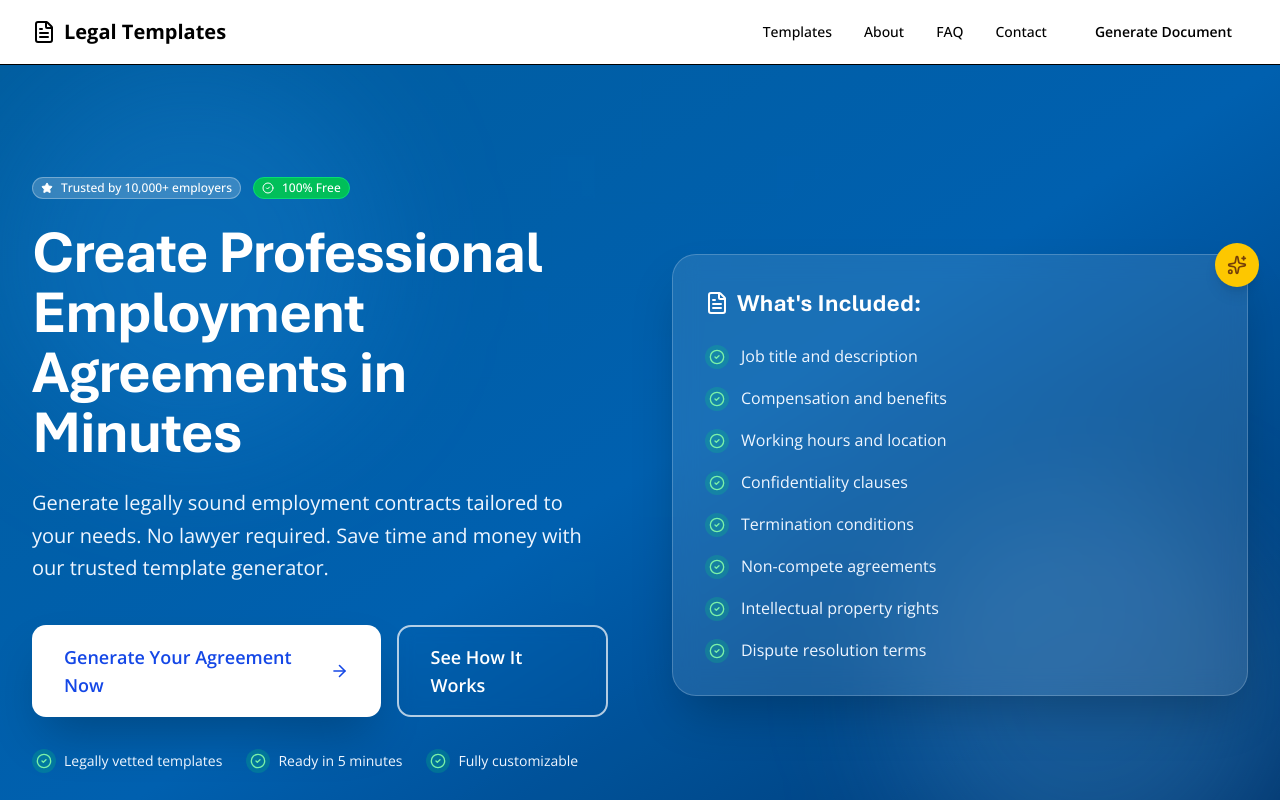
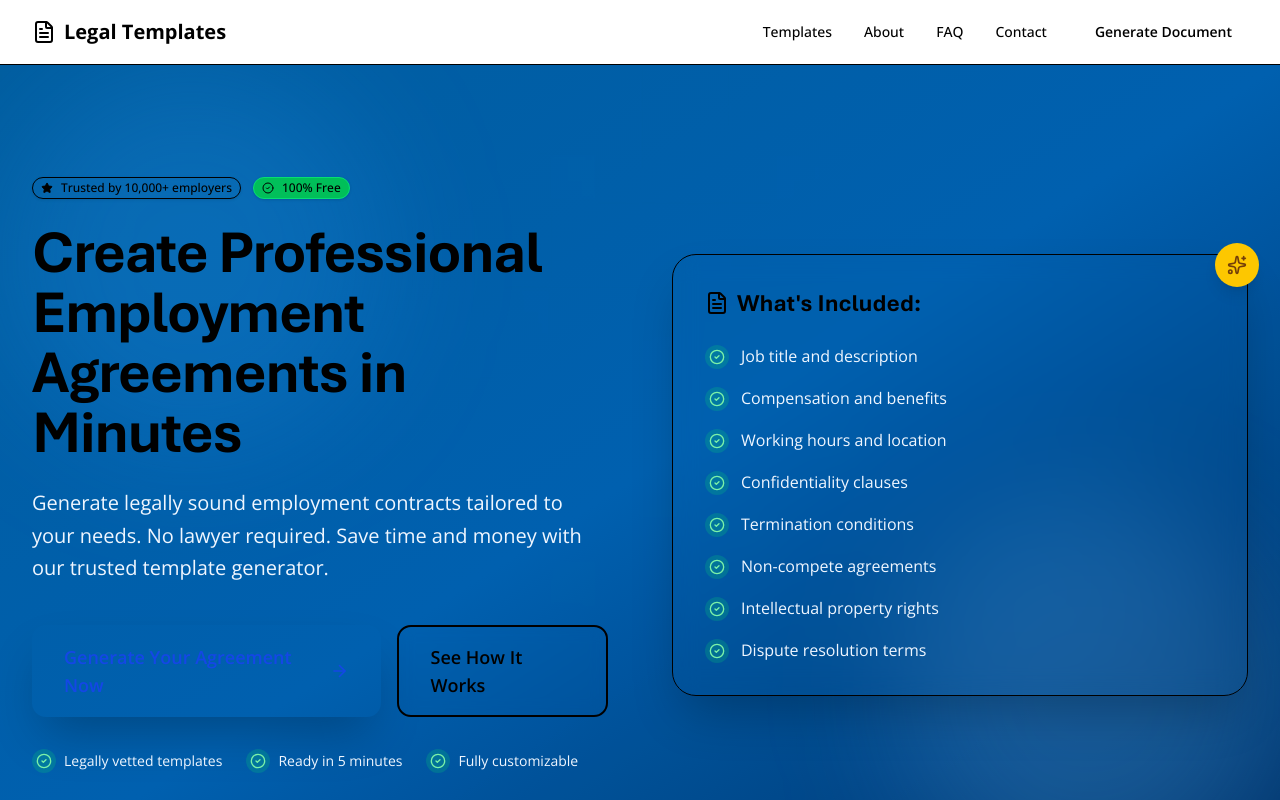
Before and after one commit to mohanselise/legal-template, a Next.js app: page /templates/employment-agreement in a window 1280 px wide. Shown: the top 800 px of the page. Built offline with nearby package versions, Linux system fonts and the light colour scheme.

Commit message:
feat: Add SELISE brand colors and update badge styles for improved UI consistency

```diff
--- a/app/globals.css
+++ b/app/globals.css
@@ -42,6 +42,29 @@
   --radius-md: calc(var(--radius) - 2px);
   --radius-lg: var(--radius);
   --radius-xl: calc(var(--radius) + 4px);
+
+  /* SELISE Brand Colors */
+  --color-selise-blue: var(--selise-blue);
+  --color-globe-grey: var(--globe-grey);
+  --color-oxford-blue: var(--oxford-blue);
+  --color-white: var(--white);
+  --color-eerie-black: var(--eerie-black);
+  --color-sky-blue: var(--sky-blue);
+  --color-light-blue: var(--light-blue);
+  --color-mauveine: var(--mauveine);
+  --color-poly-green: var(--poly-green);
+  --color-lavender: var(--lavender);
+  --color-lime-green: var(--lime-green);
+  --color-crimson: var(--crimson);
+  --color-pantone-red: var(--pantone-red);
+
+  /* Brand Utility Tokens */
+  --color-brand-primary: var(--brand-primary);
+  --color-brand-primary-foreground: var(--brand-primary-foreground);
+  --color-brand-muted: var(--brand-muted);
+  --color-brand-surface: var(--brand-surface);
+  --color-brand-surface-strong: var(--brand-surface-strong);
+  --color-brand-border: var(--brand-border);
 }
 
 :root {
--- a/app/templates/employment-agreement/generate/_components/SmartFlowV2.tsx
+++ b/app/templates/employment-agreement/generate/_components/SmartFlowV2.tsx
@@ -444,7 +444,7 @@ function SmartFlowContent() {
             animate={{ opacity: 1, y: 0 }}
             className="mb-12 space-y-4 text-center"
           >
-            <div className="mx-auto flex h-20 w-20 items-center justify-center rounded-3xl border border-[hsl(var(--brand-border))] bg-[hsl(var(--brand-surface))] shadow-sm">
+            <div className="mx-auto flex h-20 w-20 items-center justify-center rounded-3xl border border-[hsl(var(--brand-border))] bg-background shadow-sm">
               <FileText className="h-10 w-10 text-[hsl(var(--brand-primary))]" />
             </div>
             <h2 className="text-4xl font-semibold text-[hsl(var(--fg))] md:text-5xl">
@@ -486,10 +486,10 @@ function SmartFlowContent() {
               animate={{ opacity: 1, y: 0 }}
               exit={{ opacity: 0, y: -10 }}
               transition={{ duration: 0.4 }}
-              className="rounded-2xl border border-[hsl(var(--brand-border))] bg-[hsl(var(--brand-surface))] p-8 shadow-sm"
+              className="rounded-2xl border border-[hsl(var(--brand-border))] bg-background p-8 shadow-sm"
             >
               <div className="flex items-start gap-4">
-                <div className="flex h-12 w-12 flex-shrink-0 items-center justify-center rounded-xl border border-[hsl(var(--brand-border))] bg-[hsla(var(--brand-primary)_/_0.12)]">
+                <div className="flex h-12 w-12 flex-shrink-0 items-center justify-center rounded-xl border border-[hsl(var(--brand-border))] bg-muted">
                   <motion.div
                     animate={{ rotate: 360 }}
                     transition={{ duration: 2, repeat: Infinity, ease: 'linear' }}
@@ -561,9 +561,9 @@ function SmartFlowContent() {
         <motion.div
           initial={{ opacity: 0, y: 20 }}
           animate={{ opacity: 1, y: 0 }}
-          className="relative mx-auto w-full max-w-4xl rounded-3xl border border-[hsl(var(--brand-border))] bg-white/90 p-10 text-center shadow-xl backdrop-blur-sm"
+          className="relative mx-auto w-full max-w-4xl rounded-3xl border border-[hsl(var(--brand-border))] bg-background p-10 text-center shadow-xl backdrop-blur-sm"
         >
-          <div className="mx-auto mb-8 flex h-20 w-20 items-center justify-center rounded-3xl border border-[hsl(var(--brand-border))] bg-[hsl(var(--brand-surface))] shadow-sm">
+          <div className="mx-auto mb-8 flex h-20 w-20 items-center justify-center rounded-3xl border border-[hsl(var(--brand-border))] bg-muted shadow-sm">
             <Sparkles className="h-10 w-10 text-[hsl(var(--brand-primary))]" />
           </div>
           <h1 className="mb-6 text-5xl font-semibold text-[hsl(var(--fg))] md:text-6xl">
@@ -590,7 +590,7 @@ function SmartFlowContent() {
           </div>
 
           {/* Disclaimer - Before user starts */}
-          <div className="mb-8 rounded-2xl border border-[hsl(var(--brand-border))] bg-[hsl(var(--brand-surface))] p-6 text-left shadow-sm">
+          <div className="mb-8 rounded-2xl border border-[hsl(var(--brand-border))] bg-muted p-6 text-left shadow-sm">
             <div className="mb-3 flex items-start gap-3">
               <AlertTriangle className="mt-0.5 h-5 w-5 flex-shrink-0 text-[hsl(var(--brand-primary))]" />
               <h3 className="text-lg font-semibold text-[hsl(var(--fg))]">Before You Begin</h3>
@@ -611,7 +611,7 @@ function SmartFlowContent() {
             <ArrowRight className="h-5 w-5" />
           </button>
           <p className="mt-8 text-sm text-[hsl(var(--brand-muted))]">
-            Press <kbd className="rounded border border-[hsl(var(--brand-border))] bg-[hsl(var(--brand-surface))] px-2 py-1">Enter</kbd> to begin
+            Press <kbd className="rounded border border-[hsl(var(--brand-border))] bg-background px-2 py-1">Enter</kbd> to begin
           </p>
         </motion.div>
       </div>
--- a/app/templates/employment-agreement/generate/_components/screens/Step3WorkArrangement.tsx
+++ b/app/templates/employment-agreement/generate/_components/screens/Step3WorkArrangement.tsx
@@ -95,7 +95,7 @@ export function Step3WorkArrangement() {
                 {isRecommended && (
                   <Badge
                     variant="outline"
-                    className="absolute -top-2 left-1/2 -translate-x-1/2 border-[hsl(var(--brand-border))] bg-[hsl(var(--brand-surface))] text-xs text-[hsl(var(--brand-muted))]"
+                    className="absolute -top-2.5 left-1/2 -translate-x-1/2 border-[hsl(var(--brand-primary))]/40 bg-white dark:bg-[hsl(var(--eerie-black))] text-xs text-[hsl(var(--brand-primary))] shadow-md font-medium"
                   >
                     {jurisdictionName} standard
                   </Badge>
--- a/app/templates/employment-agreement/generate/_components/screens/Step4Compensation.tsx
+++ b/app/templates/employment-agreement/generate/_components/screens/Step4Compensation.tsx
@@ -298,7 +298,7 @@ export function Step4Compensation() {
                   {isRecommended && (
                     <Badge
                       variant="outline"
-                      className="absolute -top-2 right-2 border-[hsl(var(--brand-border))] bg-[hsl(var(--brand-surface))] px-2 text-[10px] text-[hsl(var(--brand-muted))]"
+                      className="absolute -top-2.5 right-2 border-[hsl(var(--brand-primary))]/40 bg-white dark:bg-[hsl(var(--eerie-black))] px-2 text-[10px] text-[hsl(var(--brand-primary))] shadow-md font-medium"
                     >
                       Recommended
                     </Badge>
--- a/components/ui/badge.tsx
+++ b/components/ui/badge.tsx
@@ -16,7 +16,7 @@ const badgeVariants = cva(
         destructive:
           "border-transparent bg-destructive text-white [a&]:hover:bg-destructive/90 focus-visible:ring-destructive/20 dark:focus-visible:ring-destructive/40 dark:bg-destructive/60",
         outline:
-          "text-foreground [a&]:hover:bg-accent [a&]:hover:text-accent-foreground",
+          "bg-background text-foreground shadow-sm [a&]:hover:bg-accent [a&]:hover:text-accent-foreground",
       },
     },
     defaultVariants: {
```
